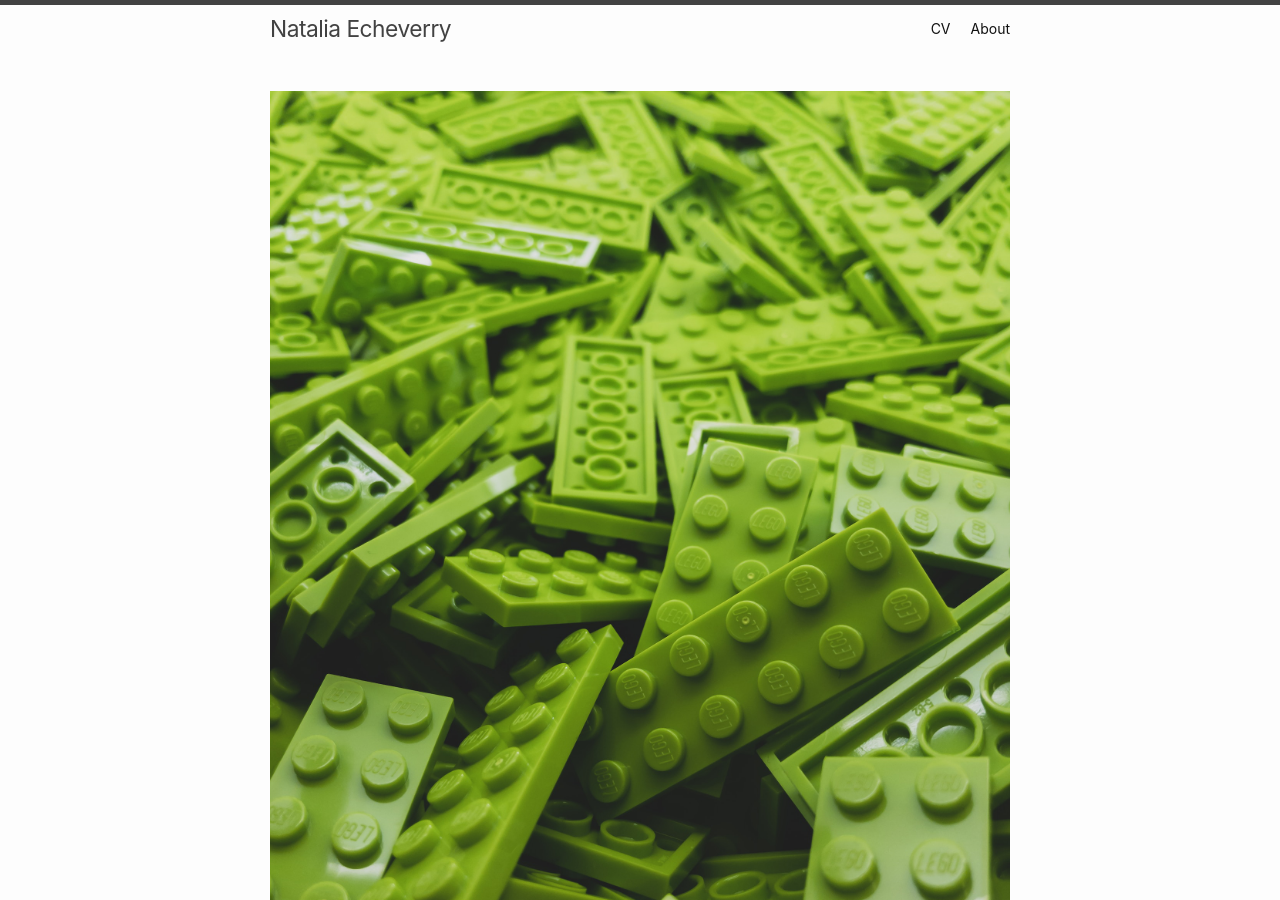
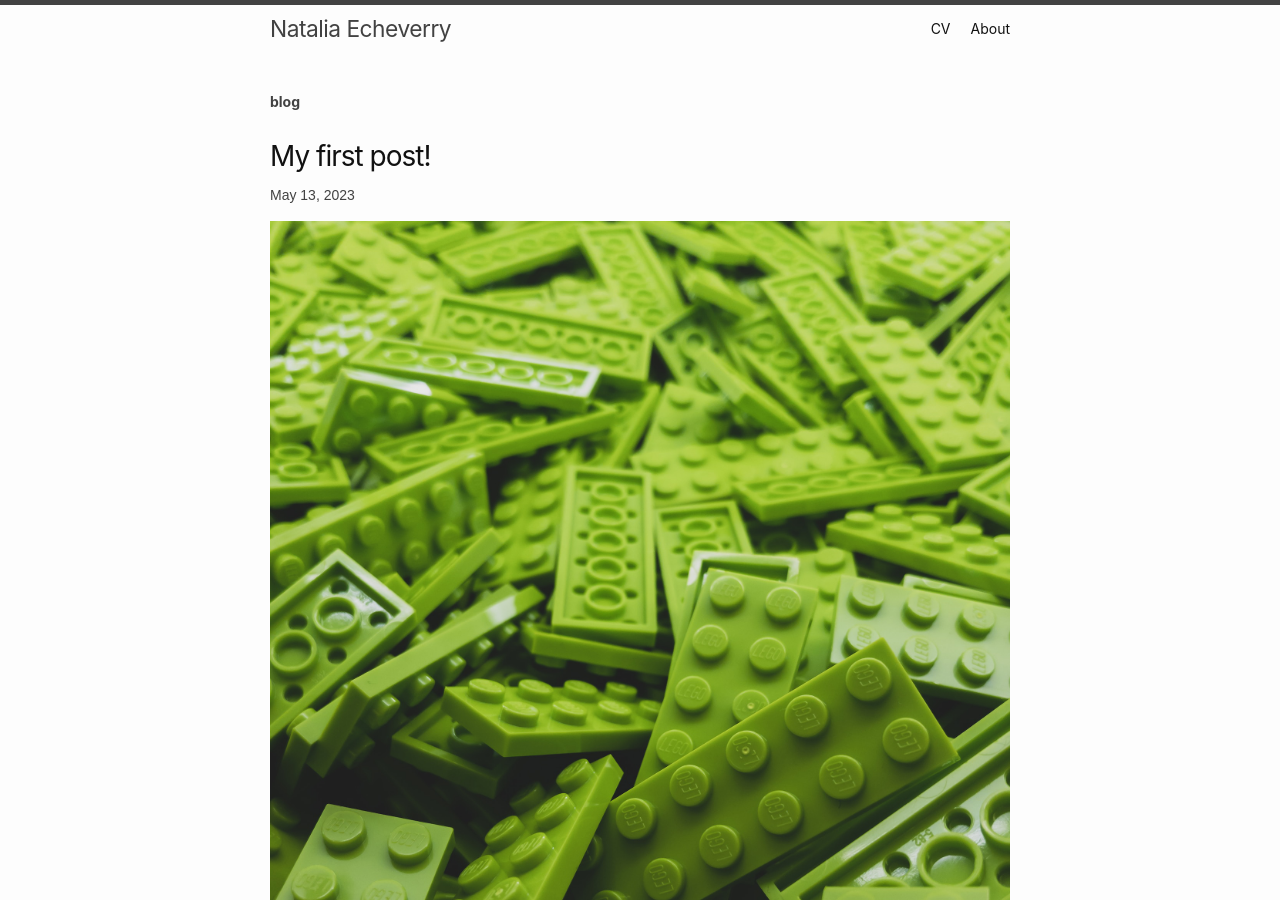
Before and after one commit to verrynatalia/verrynatalia, a Jekyll site: the page built from _posts/2023-05-13-this-is-another-post.md, in a window 1280 px wide and 900 px high. Built offline with Jekyll 4.4.1, drawn with Linux system fonts in a browser that asks for light colours; some web fonts are replaced.

Commit message:
added img caption

```diff
--- a/_layouts/post.html
+++ b/_layouts/post.html
@@ -4,11 +4,8 @@
 <article class="post h-entry" itemscope itemtype="http://schema.org/BlogPosting">
 
   <header class="post-header">
-    {%- if page.image -%}
-      <img src="{{- page.image | relative_url -}}" alt="" class="featured-image-post">
-    {%- else -%}
-      {%- assign postImage = "/assets/images/default-greg-rosenke.jpg" -%}
-      <img src="{{- postImage | relative_url -}}" alt="" class="featured-image-post">
+    {%- if page.category -%}
+    <page class="page-category">{{ page.category }}</page>
     {%- endif -%}
     <h1 class="post-title p-name" itemprop="name headline">{{ page.title | escape }}</h1>
     <p class="post-meta">
@@ -19,6 +16,15 @@
       {%- if page.author -%}
         • <span itemprop="author" itemscope itemtype="http://schema.org/Person"><span class="p-author h-card" itemprop="name">{{ page.author }}</span></span>
       {%- endif -%}</p>
+      {%- if page.image -%}
+      <img src="{{- page.image | relative_url -}}" alt="" class="featured-image-post">
+    {%- else -%}
+      {%- assign postImage = "/assets/images/default-greg-rosenke.jpg" -%}
+      <img src="{{- postImage | relative_url -}}" alt="" class="featured-image-post">
+    {%- endif -%}
+    {%- if page.img-caption -%}
+    <page class="img-caption">{{ page.img-caption }}</page>
+    {%- endif -%}
   </header>
 
   <div class="post-content e-content" itemprop="articleBody">
```
